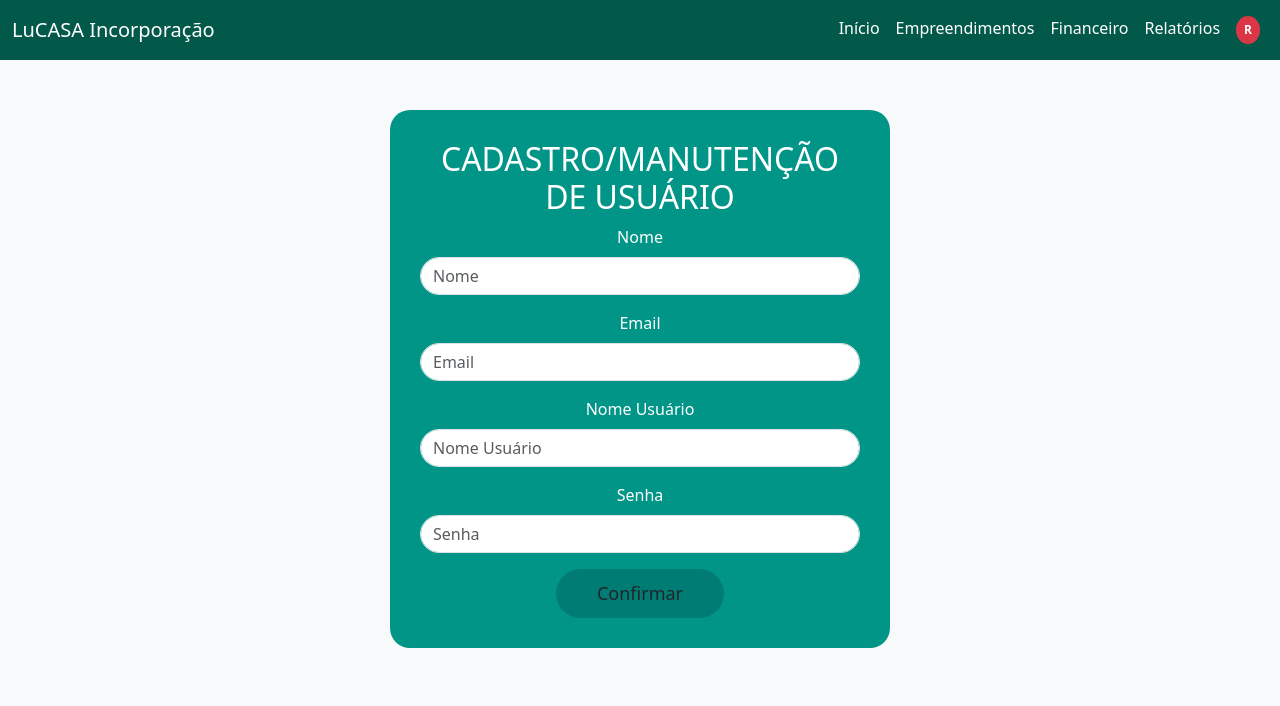
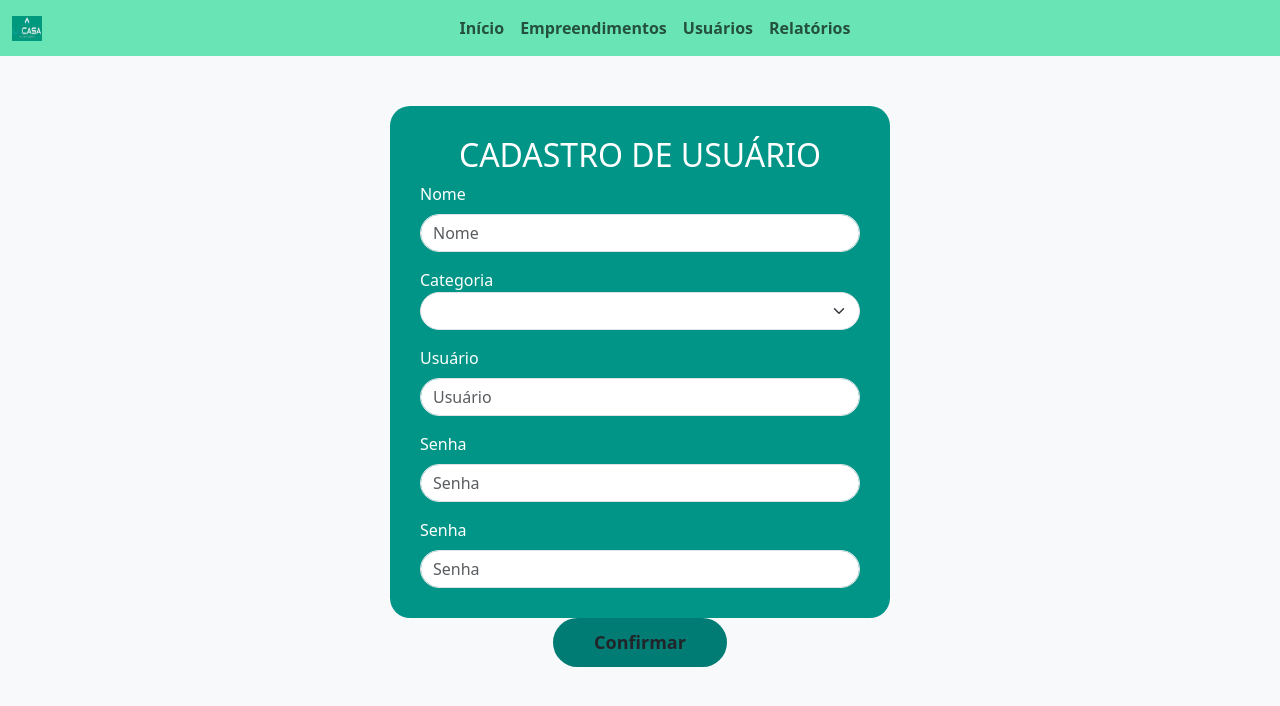
Before and after one commit to diogoMPavan/ProjetoConstrutora, a Django app: page /cadUsuario/ in a window 1280 px wide. Shown: the top 706 px of the page. Run offline with Django 5.2, Linux system fonts and the light colour scheme; data comes from the database, SQL or seed files in the repository; both versions use the stored data as it was after the commit.

Commit message:
Ajustada a navBar e combos populadas

```diff
--- a/appteste/models.py
+++ b/appteste/models.py
@@ -12,16 +12,22 @@
 class Categoria_Usuario(models.Model):
     Descricao = models.CharField(max_length=100)
     Ativa = models.BooleanField(default=True)
+    def __str__(self) -> str:
+        return self.Descricao
 
 class Usuario(models.Model):
     Nome = models.CharField(max_length=200)
     Login = models.CharField(max_length=45)
     Senha = models.CharField(max_length=45)
     Categoria_Usuario = models.ForeignKey(Categoria_Usuario, on_delete=models.CASCADE)
+    def __str__(self) -> str:
+        return self.Login
 
 class Categoria_Financeira(models.Model):
     Descricao = models.CharField(max_length=100)
     Ativa = models.BooleanField(default=True)
+    def __str__(self) -> str:
+        return self.Descricao
 
 class Mov_Financeira(models.Model):
     A_pagar = models.BooleanField(default=False)
--- /dev/null
+++ b/appteste/templates/appteste/cabecalho.html
@@ -0,0 +1,43 @@
+<!DOCTYPE html>
+<html lang="pt-BR">
+
+<head>
+    <meta charset="UTF-8">
+    <meta name="viewport" content="width=device-width, initial-scale=1.0">
+    <title>Lista de Usuários - LuCasa Incorporadora</title>
+    <link href="https://cdn.jsdelivr.net/npm/bootstrap@5.3.0/dist/css/bootstrap.min.css" rel="stylesheet">
+</head>
+
+<body>
+    <nav class="navbar navbar-expand-lg" style="background-color: #69e4b5;" >
+        <div class="container-fluid">
+            <!--<a class="navbar-brand" href="#" style="display:flex; justify-content: start;">LuCasa Incorporadora</a>-->
+            <img src="../appteste/imagens/logo.jpg" alt="Logo" width="30" height="25" class="d-inline-block align-text-top">
+            <button class="navbar-toggler" type="button" data-bs-toggle="collapse" data-bs-target="#navbarNav" aria-controls="navbarNav" aria-expanded="false" aria-label="Toggle navigation">
+                <span class="navbar-toggler-icon"></span>
+            </button>
+            <div class="collapse navbar-collapse d-flex justify-content-center" id="navbarNav">
+                <ul class="navbar-nav" >
+                    <li class="nav-item">
+                        <a class="nav-link" href="/"><strong>Início</strong></a>
+                    </li>
+                    <li class="nav-item">
+                        <a class="nav-link" href="../listaEmpreendimento/"><strong>Empreendimentos</strong></a>
+                    </li>
+                    <li class="nav-item">
+                        <a class="nav-link" href="../cadUsuario/"><strong>Usuários</strong></a>
+                    </li>
+                    <li class="nav-item">
+                        <a class="nav-link" href="#"><strong>Relatórios</strong></a>
+                    </li>
+                </ul>
+            </div>
+        </div>
+    </nav>
+
+    {% block content %}
+
+    {% endblock %}
+
+    <script src="https://cdn.jsdelivr.net/npm/bootstrap@5.3.3/dist/js/bootstrap.bundle.min.js" integrity="sha384-YvpcrYf0tY3lHB60NNkmXc5s9fDVZLESaAA55NDzOxhy9GkcIdslK1eN7N6jIeHz" crossorigin="anonymous"></script>
+</body>
--- a/appteste/templates/appteste/login.html
+++ b/appteste/templates/appteste/login.html
@@ -4,7 +4,7 @@
     <meta charset="UTF-8">
     <meta name="viewport" content="width=device-width, initial-scale=1.0">
     <title>Tela de Login - LuCasa Incorporadora</title>
-    <link href="https://stackpath.bootstrapcdn.com/bootstrap/4.5.2/css/bootstrap.min.css" rel="stylesheet">
+    <link href="https://cdn.jsdelivr.net/npm/bootstrap@5.3.3/dist/css/bootstrap.min.css" rel="stylesheet" integrity="sha384-QWTKZyjpPEjISv5WaRU9OFeRpok6YctnYmDr5pNlyT2bRjXh0JMhjY6hW+ALEwIH" crossorigin="anonymous">
     <style>
         body {
             background-color: #28A394;
@@ -54,7 +54,7 @@
     </style>
 </head>
 <body>
-    <div class="logo">
+    <div class="logo"  style="text-align: center;">
         <img src="..\appteste\imagens\logo.png" class="rounded float-start" alt="LuCasa Incorporadora Logo">
     </div>
     <div class="login-container">
@@ -65,10 +65,12 @@
                 <label for="usuario">Usuário</label>
                 <input type="text" class="form-control" id="usuario" placeholder="Digite seu usuário", required="true">
             </div>
+
             <div class="form-group">
                 <label for="senha">Senha</label>
                 <input type="password" class="form-control" id="senha" placeholder="Digite sua senha" required="true">
             </div>
+            <br>
             <button type="submit" class="btn btn-login">Entrar</button>
             <a href="#" class="forgot-password">Esqueci a senha</a>
         </form>
--- a/appteste/templates/appteste/manutencaoUsuario.html
+++ b/appteste/templates/appteste/manutencaoUsuario.html
@@ -1,23 +1,11 @@
-<!DOCTYPE html>
-<html lang="pt-br">
-<head>
-    <meta charset="UTF-8">
-    <meta name="viewport" content="width=device-width, initial-scale=1.0">
-    <title>Cadastro de Usuário</title>
-    <link href="https://cdn.jsdelivr.net/npm/bootstrap@5.3.0-alpha1/dist/css/bootstrap.min.css" rel="stylesheet" integrity="sha384-KyZXEAg3QhqLMpG8r+8fhAXLRIRXjv3ItGg5EqE8F5uXzFbr7Nw5lq/5tCpKqC93" crossorigin="anonymous">
+{% extends "appteste/cabecalho.html" %}
+
+{% block content%}
 <style>
     body {
         background-color: #f8f9fa;
     }
-        .navbar {
-            background-color: #035949;
-        }
-        .navbar-brand {
-            color: #fff;
-        }
-        .navbar-nav .nav-link {
-            color: #fff;
-        }
+
     .form-container {
         background-color: #019587;
         border-radius: 20px;
@@ -28,74 +16,83 @@
         margin-right: auto;
         color: #fff;
     }
+
     .form-control {
         border-radius: 50px;
     }
+
     .btn-confirm {
         background-color: #007c75;
         border-radius: 50px;
         padding: 10px 40px;
         font-size: 18px;
     }
+
     .btn-confirm:hover {
         background-color: #036b68;
     }
+
+    .dropdown {
+        background-color: rgb(255, 255, 255);
+        color: black;
+        border-radius: 50px;
+    }
 </style>
 </head>
+
 <body>
 
-<nav class="navbar navbar-expand-lg">
-    <div class="container-fluid">
-        <a class="navbar-brand" href="#">LuCASA Incorporação</a>
-        <button class="navbar-toggler" type="button" data-bs-toggle="collapse" data-bs-target="#navbarNav" aria-controls="navbarNav" aria-expanded="false" aria-label="Toggle navigation">
-            <span class="navbar-toggler-icon"></span>
-        </button>
-        <div class="collapse navbar-collapse" id="navbarNav">
-            <ul class="navbar-nav ms-auto">
-                <li class="nav-item">
-                    <a class="nav-link" href="#">Início</a>
-                </li>
-                <li class="nav-item">
-                    <a class="nav-link" href="#">Empreendimentos</a>
-                </li>
-                <li class="nav-item">
-                    <a class="nav-link" href="#">Financeiro</a>
-                </li>
-                <li class="nav-item">
-                    <a class="nav-link" href="#">Relatórios</a>
-                </li>
-                <li class="nav-item">
-                    <a class="nav-link" href="#"><span class="badge bg-danger rounded-circle p-2">R</span></a>
-                </li>
-            </ul>
-        </div>
-    </div>
-</nav>
 
-<div class="form-container text-center">
-    <h2>CADASTRO/MANUTENÇÃO DE USUÁRIO</h2>
+    <div class="form-container">
+        <h2 style="text-align: center;">CADASTRO DE USUÁRIO</h2>
         <form>
             <div class="mb-3">
                 <label for="nome" class="form-label">Nome</label>
-            <input type="text" class="form-control" id="nome" placeholder="Nome">
+                <input type="text" class="form-control" id="nome" placeholder="Nome" required="True">
             </div>
             <div class="mb-3">
-            <label for="email" class="form-label">Email</label>
-            <input type="email" class="form-control" id="email" placeholder="Email">
+                <label for="categoria">Categoria</label>
+                <select class="form-select form-select-md" aria-label="Small select example"
+                    style="background-color: rgb(255, 255, 255); color: black; border-radius: 50px;" id="categoria" required="True">
+                    <option value=""></option>
+                </select>
             </div>
             <div class="mb-3">
-            <label for="nome-usuario" class="form-label">Nome Usuário</label>
-            <input type="text" class="form-control" id="nome-usuario" placeholder="Nome Usuário">
+                <label for="nome-usuario" class="form-label">Usuário</label>
+                <input type="text" class="form-control" id="nome-usuario" placeholder="Usuário" required="True">
             </div>
             <div class="mb-3">
                 <label for="senha" class="form-label">Senha</label>
-            <input type="password" class="form-control" id="senha" placeholder="Senha">
+                <input type="password" class="form-control" id="senha" placeholder="Senha" required="True">
             </div>
-        <button type="submit" class="btn btn-confirm">Confirmar</button>
+            <div class="mb-3"></div>
+                <label for="senha" class="form-label">Senha</label>
+                <input type="password" class="form-control" id="senha" placeholder="Senha" required="True">
+            </div>
+            <div style="text-align: center;">
+                <button type="submit" class="btn btn-confirm" onclick=""><strong>Confirmar</strong></button>
+            </div>
         </form>
     </div>
 
-<script src="https://cdn.jsdelivr.net/npm/bootstrap@5.3.0-alpha1/dist/js/bootstrap.bundle.min.js" integrity="sha384-pp6B85+n7V9m7R/wFuBw60R4m5YBo0iwMy1ED6TVYJ29MhsB+NEl1AQ6qGFaIcOr" crossorigin="anonymous"></script>
+    <script>
+        document.addEventListener("DOMContentLoaded", function () {
+            fetch('categorias/')
+                .then(response => response.json())
+                .then(data => {
+                    let select = document.getElementById("categoria");
+
+                    data.forEach(function (categoria) {
+                        let option = document.createElement("option");
+                        option.value = categoria.id;
+                        option.text = categoria.Descricao;
+                        select.add(option);
+                    });
+                })
+                .catch(error => console.error('Erro ao carregar categorias:', error));
+        });</script>
+    {%endblock%}
 
 </body>
+
 </html>
--- a/appteste/urls.py
+++ b/appteste/urls.py
@@ -7,4 +7,5 @@
     path("cadUsuario/", views.cadUsuario, name="cadUsuario"),
     path("listaUsuario/", views.listaUsuario, name="listaUsuario"),
     path("listaEmpreendimento/", views.listaEmpreendimento, name="listaEmpreendimento"),
+    path("categorias/", views.listaCategorias, name="lista_categorias"),
 ]
--- a/appteste/views.py
+++ b/appteste/views.py
@@ -1,13 +1,15 @@
 from django.shortcuts import render
-from django.http import HttpResponse
+from django.http import HttpResponse, JsonResponse
 from appteste.models import Mov_Financeira
+from .models import Categoria_Financeira
+from .models import Categoria_Usuario, Usuario
 
 #aqui 'aponta' para determinada tela nos templates
 
 def home(request):
     return render(request=request,
                   template_name='appteste/home.html',
-                  context={"Mov_financeira": Mov_Financeira.objects.all})
+                  context={"Mov_financeira": Mov_Financeira.Categoria_Financeira})
 
 def login(request):
     return render(request=request,
@@ -24,3 +26,20 @@
 def listaEmpreendimento(request):
     return render(request=request,
                   template_name='appteste/listaEmpreendimento.html')
+
+def listaCategorias(request):
+    categorias = Categoria_Usuario.objects.all().values('id', 'Descricao').filter(Ativa = True)
+    categorias_list = list(categorias)
+    return JsonResponse(categorias_list, safe=False)
+
+def salvaUsuario(request):
+    if request.method == 'POST':
+        nome = request.POST.get('nome')
+        categoria = request.POST.get('categoria')
+        usuario = request.POST.get('usuario')
+        senha =request.POST.get('senha')
+
+    novo_usuario = Usuario(nome=nome, login=usuario, categoria=categoria, senha=senha)
+    novo_usuario.save()
+
+    return JsonResponse({'mensagem': 'Usuario criado com sucesso!'}, status=201)
```
Also changed, not shown: appteste/templates/appteste/home.html (+10 -4 lines), appteste/templates/appteste/listaEmpreendimento.html (+10 -42 lines), appteste/templates/appteste/listaUsuario.html (+5 -35 lines), appteste/migrations/0013_alter_mov_financeira_data.py (added), appteste/migrations/0014_alter_mov_financeira_data.py (added), appteste/migrations/0015_alter_mov_financeira_data.py (added), appteste/migrations/0016_alter_mov_financeira_data.py (added), appteste/templates/appteste/imagens/logo.jpg (added), db.sqlite3. Lines whose indentation alone changed are shown as unchanged.
